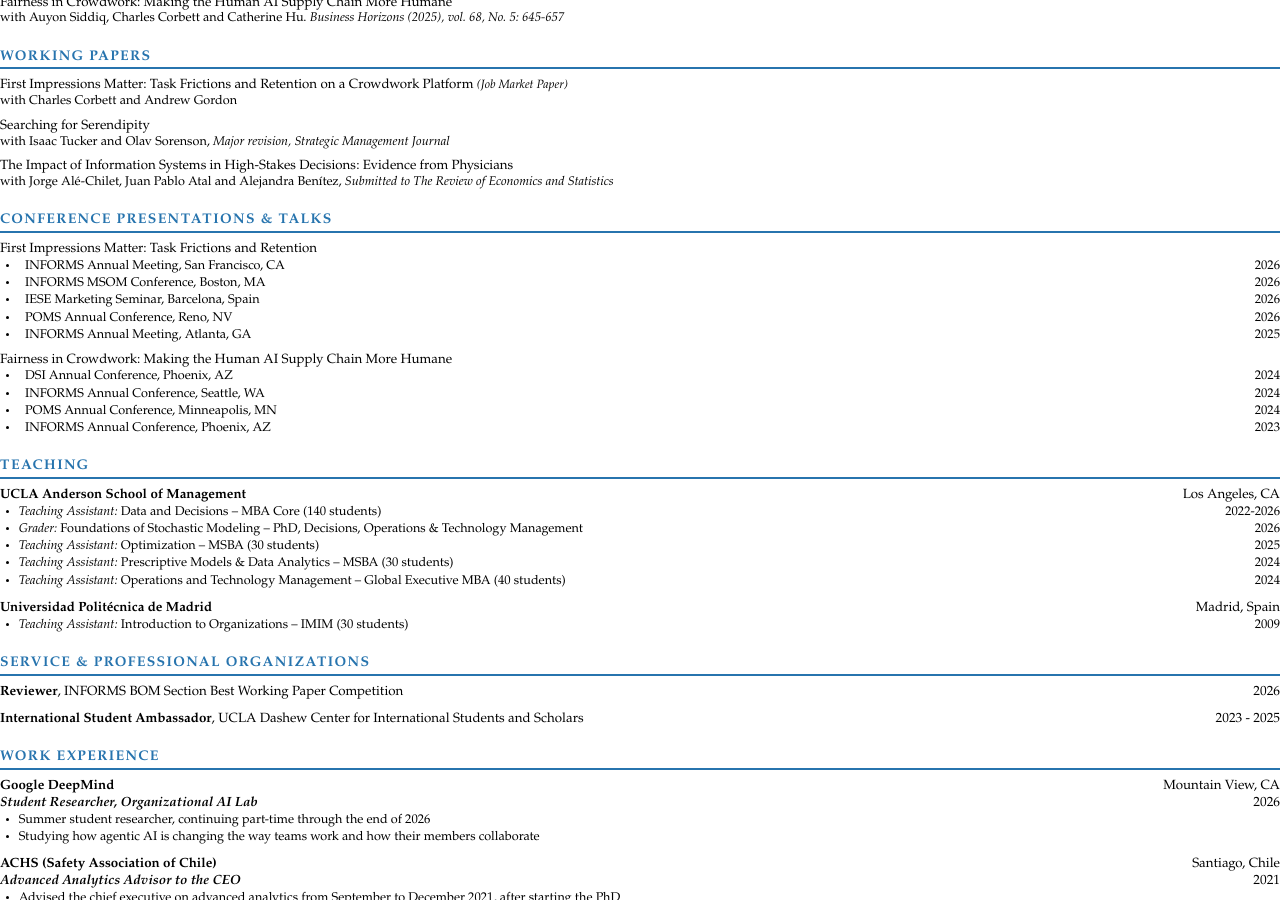
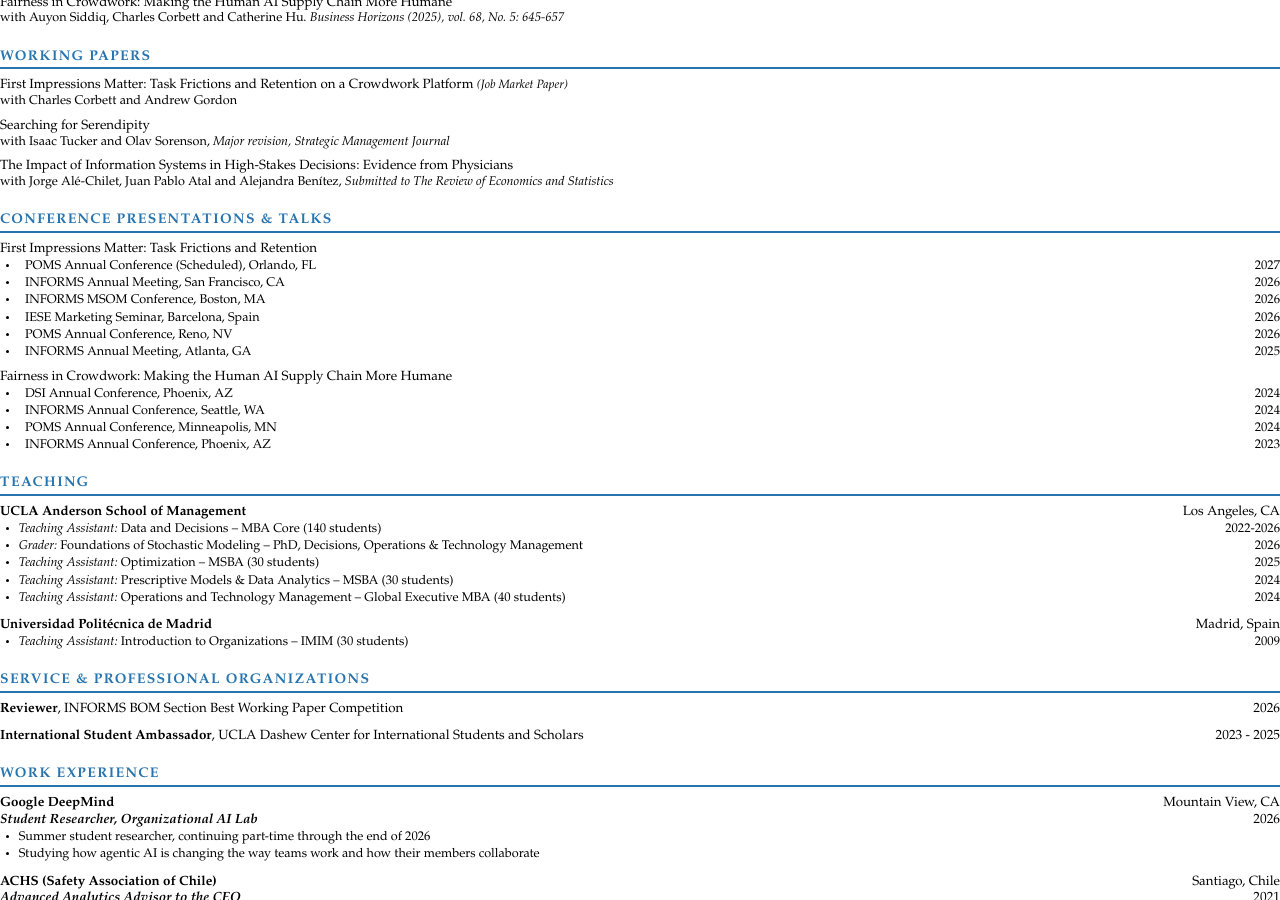
Before and after one commit to martins73/research-site, a Jekyll site: the page built from _pages/cv-pdf-source.html, in a window 1280 px wide and 900 px high, scrolled down 488 px. Built offline with Jekyll 4.4.1, drawn with Linux system fonts in a browser that asks for light colours.

Commit message:
CV: add scheduled POMS 2027 talk in Orlando, FL
Co-Authored-By: Claude Opus 5.5 <noreply@anthropic.com>
Claude-Session: https://claude.ai/code/session_013cc4L28LmyBEw9LDjvacn2

```diff
--- a/_data/cv/presentations.yml
+++ b/_data/cv/presentations.yml
@@ -1,5 +1,8 @@
 - title: "First Impressions Matter: Task Frictions and Retention"
   talks:
+    - event: "POMS Annual Conference (Scheduled)"
+      location: "Orlando, FL"
+      year: "2027"
     - event: "INFORMS Annual Meeting"
       location: "San Francisco, CA"
       year: "2026"
```
